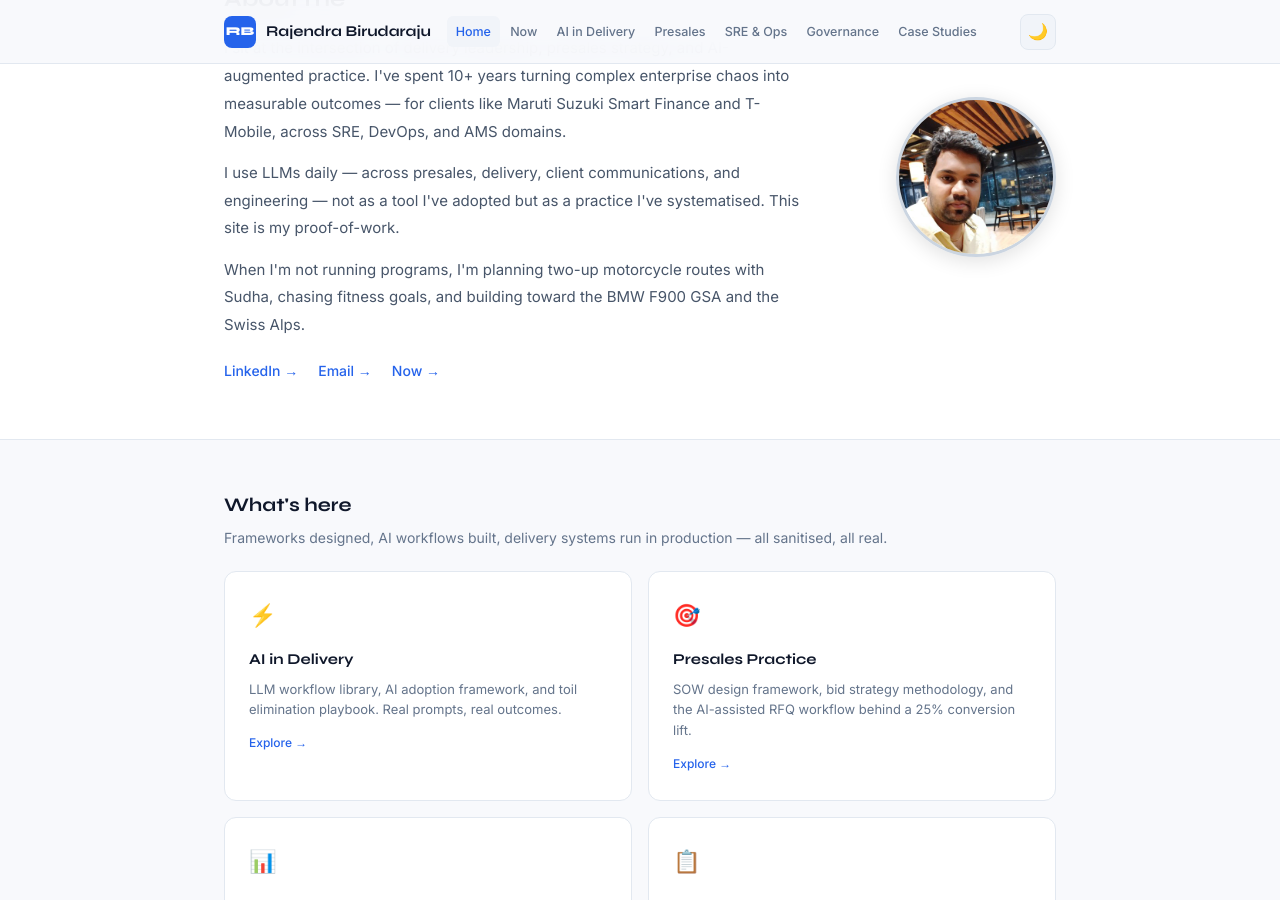
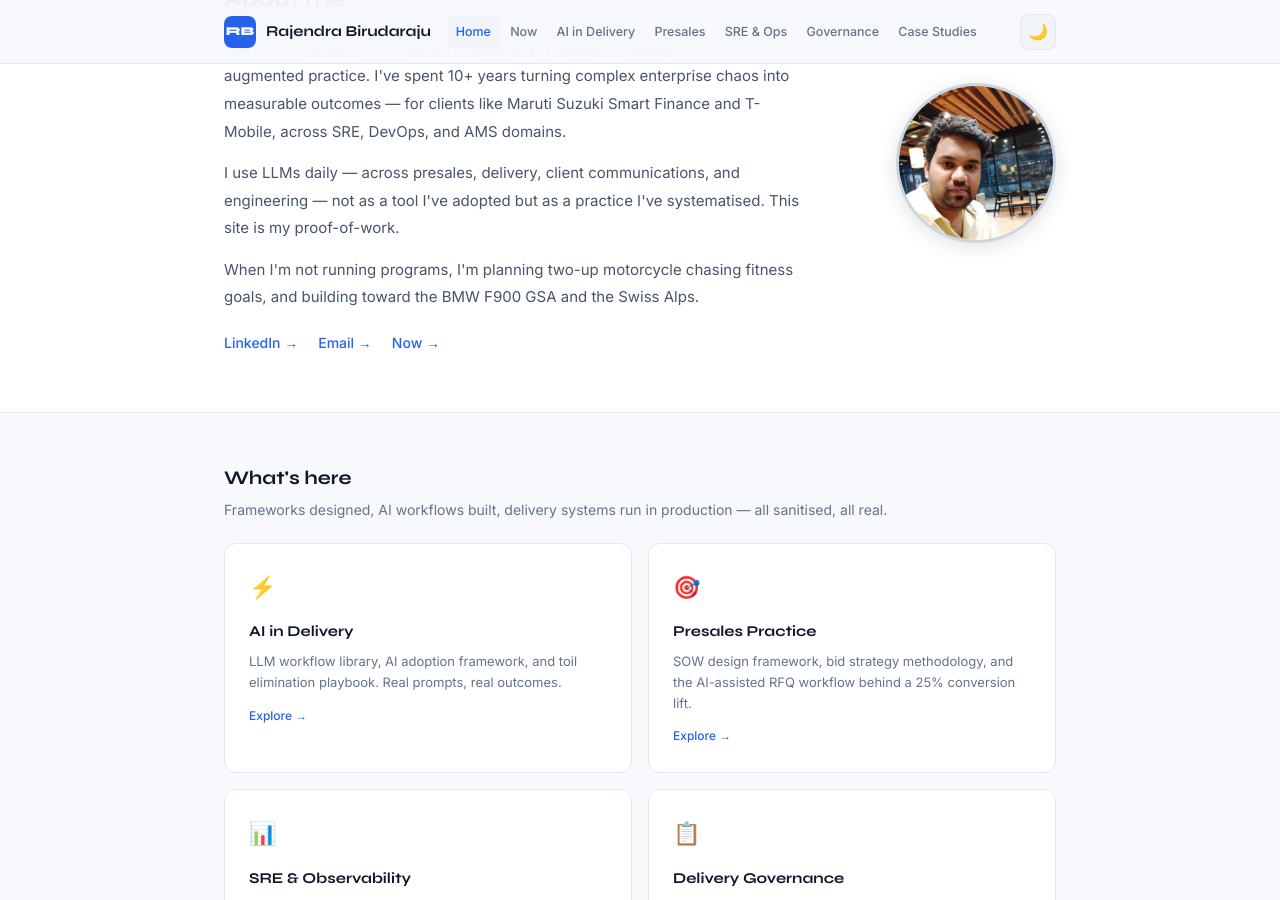
Before and after one commit to devcoderbyte/devcoderbyte.github.io, a Jekyll site: the page built from index.md, in a window 1280 px wide and 900 px high, scrolled down 1112 px. Built offline with Jekyll 4.4.1, drawn with Linux system fonts in a browser that asks for light colours.

Commit message:
Update index.md

```diff
--- a/index.md
+++ b/index.md
@@ -42,7 +42,7 @@ description: "Technical Program Manager & Presales Lead with 10+ years of enterp
       <h2>About me</h2>
       <p>I sit at the intersection of delivery leadership, presales strategy, and AI-augmented practice. I've spent 10+ years turning complex enterprise chaos into measurable outcomes — for clients like Maruti Suzuki Smart Finance and T-Mobile, across SRE, DevOps, and AMS domains.</p>
       <p>I use LLMs daily — across presales, delivery, client communications, and engineering — not as a tool I've adopted but as a practice I've systematised. This site is my proof-of-work.</p>
-      <p>When I'm not running programs, I'm planning two-up motorcycle routes with Sudha, chasing fitness goals, and building toward the BMW F900 GSA and the Swiss Alps.</p>
+      <p>When I'm not running programs, I'm planning two-up motorcycle  chasing fitness goals, and building toward the BMW F900 GSA and the Swiss Alps.</p>
       <div class="about-links">
         <a href="https://linkedin.com/in/rajendrabirudaraju" target="_blank" rel="noopener" class="about-link">LinkedIn →</a>
         <a href="mailto:birudarajurajendra@gmail.com" class="about-link">Email →</a>
```
